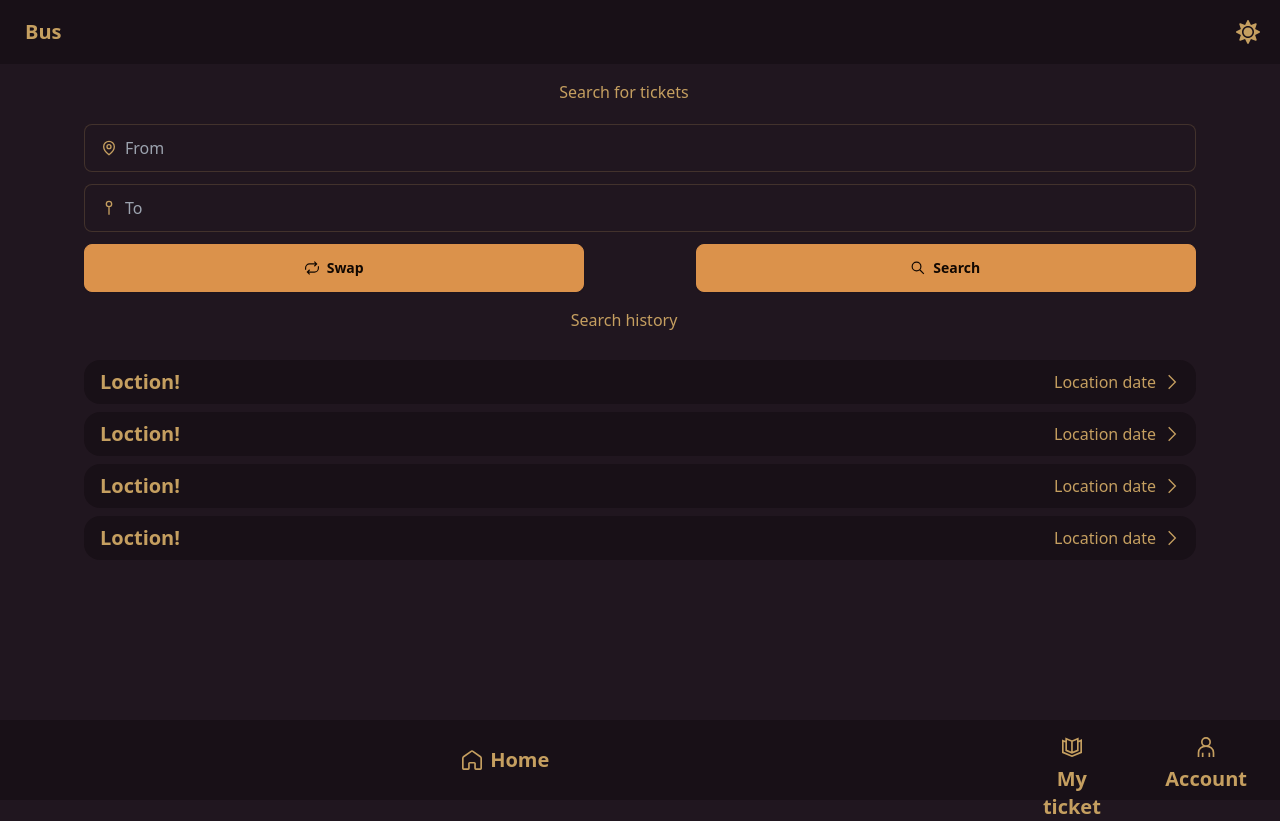
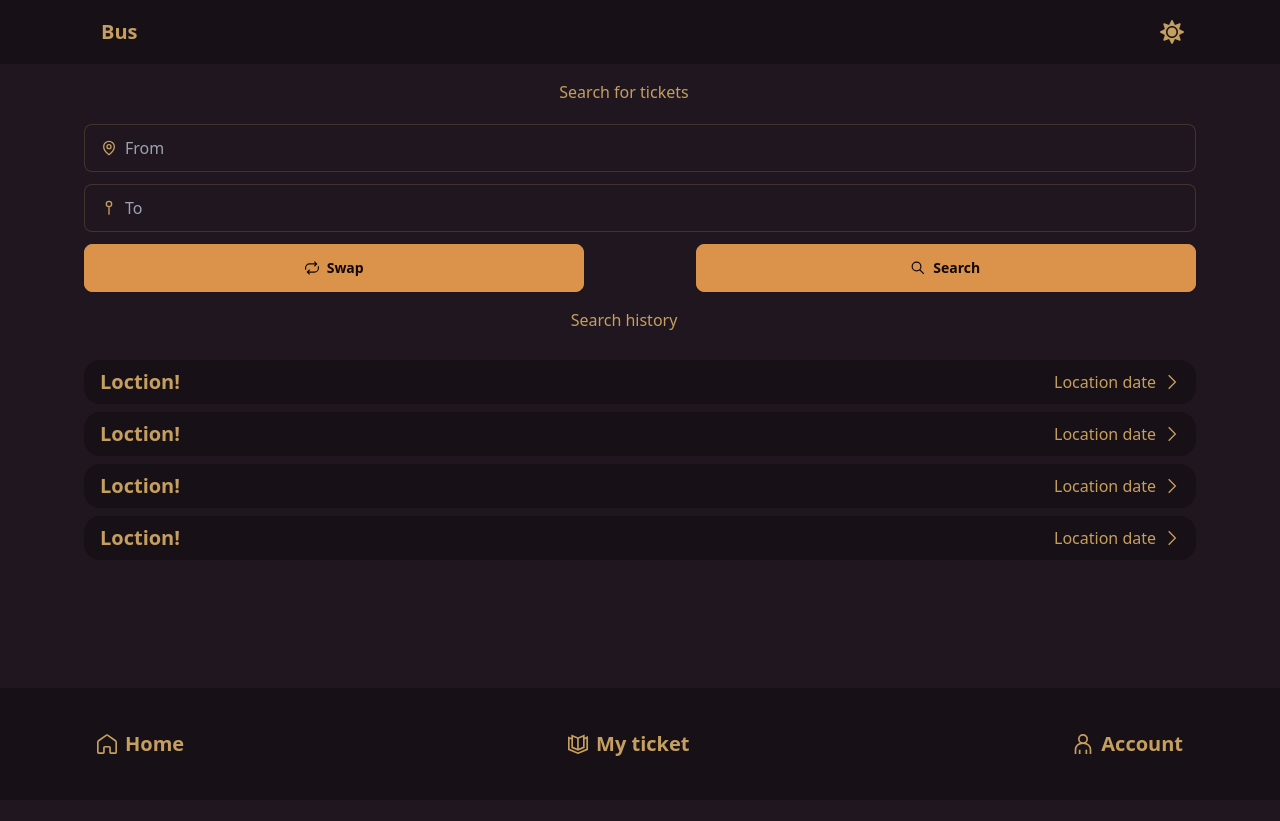
Before and after one commit to Mrm1rzo/hackaton-mini-app, a React (Vite) app: page / in a window 1280 px wide. After the commit the page ends 800 px from the top, so only its background shows below. Built offline with nearby package versions, Linux system fonts and the light colour scheme.

Commit message:
Update Navbar, Footer

```diff
--- a/src/companents/Footer.jsx
+++ b/src/companents/Footer.jsx
@@ -6,8 +6,9 @@ import { GrCatalog, GrHomeRounded, GrUser } from "react-icons/gr";
 
 const Footer = () => {
   return (
-    <footer className="footer footer-center flex justify-between bg-base-300 p-4">
-      <nav className="align-elements flex flex-col gap-0">
+    <footer className=" footer footer-center flex justify-between bg-base-300 p-4">
+      <div className="align-elements footer footer-center flex justify-between bg-base-300 p-4">
+        <nav className="flex flex-col gap-0">
           <NavLink to="/" className="btn btn-ghost text-sm md:text-xl">
             <GrHomeRounded />
             Home
@@ -25,6 +26,7 @@ const Footer = () => {
             Account
           </NavLink>
         </nav>
+      </div>
     </footer>
   );
 };
--- a/src/companents/Navbar.jsx
+++ b/src/companents/Navbar.jsx
@@ -5,7 +5,7 @@ import { NavLink } from "react-router-dom";
 const Navbar = () => {
   return (
     <section className="bg-base-300 p-0">
-      <div className=" navbar">
+      <div className=" navbar align-elements">
         <div className="flex-1">
           <NavLink to="/" className="btn btn-ghost text-xl">
             Bus
```
Lines whose indentation alone changed are shown as unchanged.
